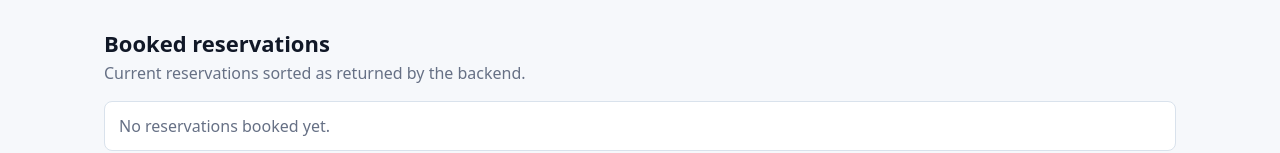
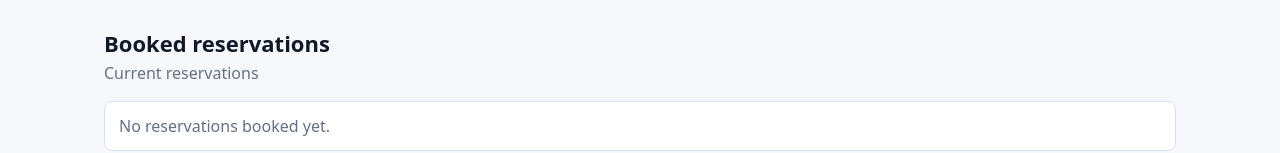
Before and after one commit to LeonardoNoseryoung/2026-rest-foods-frontend--team-2-, a React (Vite) app in the folder my-app/: page /reservation in a window 1280 px wide. Shown: the part 264-417 px from the top of the page. Built offline with nearby package versions, Linux system fonts and the light colour scheme; no server answers.

Commit message:
small change

```diff
--- a/my-app/src/Pages/ReservationPage.tsx
+++ b/my-app/src/Pages/ReservationPage.tsx
@@ -219,7 +219,7 @@ useEffect(() => {
                     <section className="reservation-section">
                         <div className="section-heading">
                             <h2>Booked reservations</h2>
-                            <p>Current reservations sorted as returned by the backend.</p>
+                            <p>Current reservations</p>
                         </div>
                         {reservations.length === 0 ? (
                             <p className="empty-state">No reservations booked yet.</p>
```
